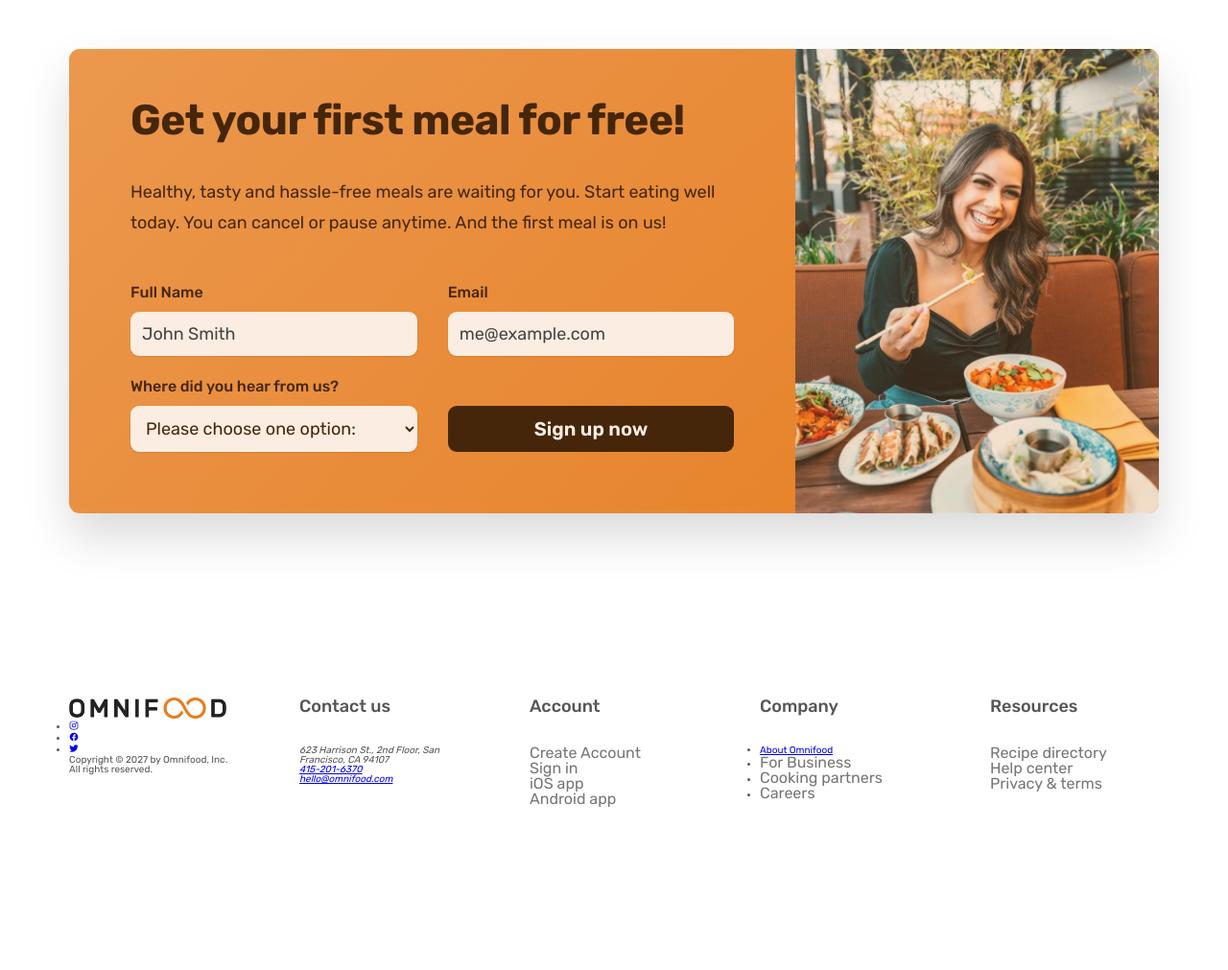
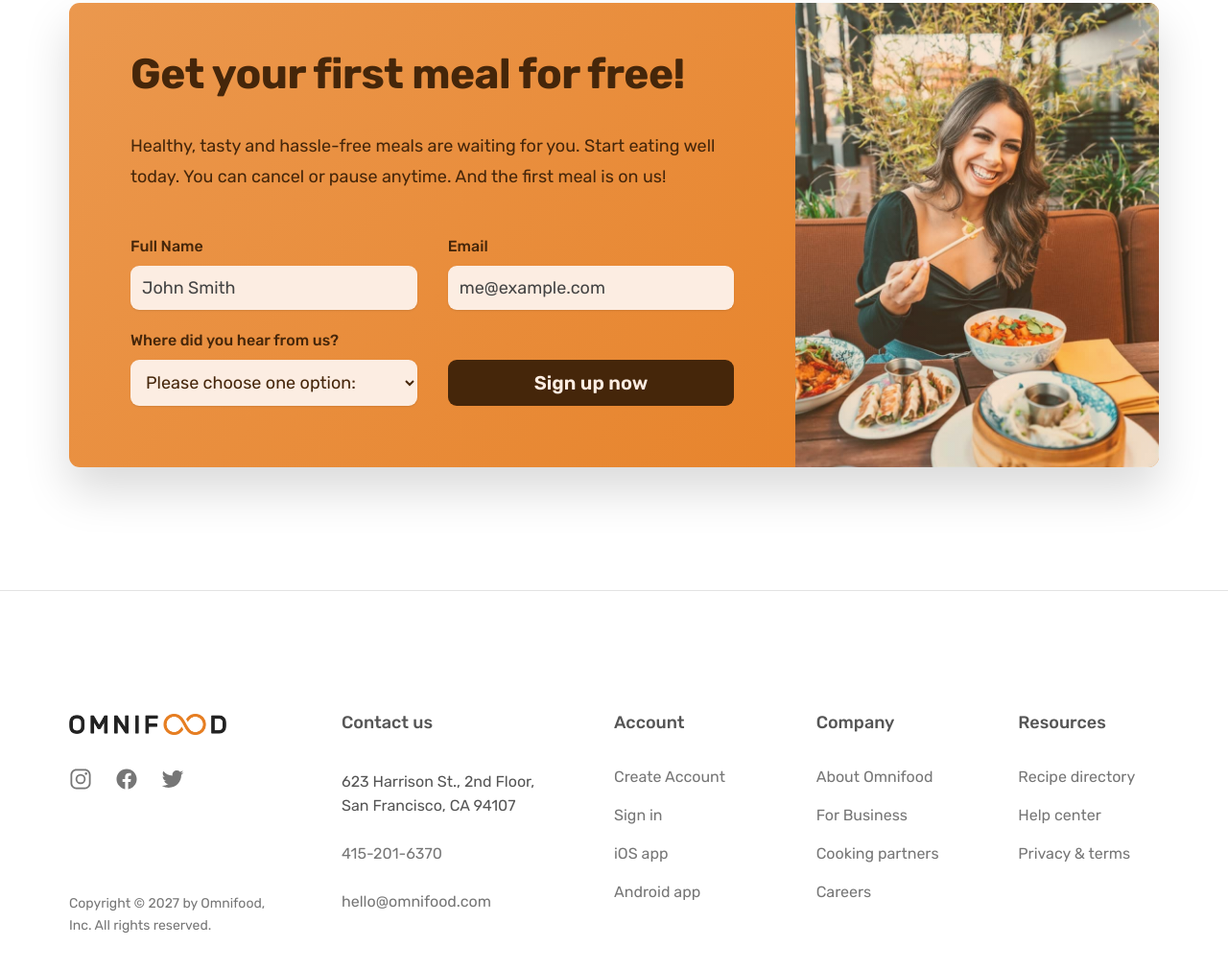
Before and after one commit to abhinav-lv/Learning-HTML-CSS, a plain HTML site: page Projects/Omnifood Project/index.html in a window 1280 px wide. Shown: the part 6244-7255 px from the top of the page at 96% size. Before the commit the page ends 7181 px from the top, so only its background shows below. Drawn offline with nearby package versions, Linux system fonts and the light colour scheme.

Commit message:
finished styling the footer

```diff
--- a/Projects/Omnifood Project/css/style.css
+++ b/Projects/Omnifood Project/css/style.css
@@ -509,7 +509,7 @@
 /* ---------------------------------------------- */
 
 .section-cta{
-    padding: 9.6rem 0;
+    padding: 4.8rem 0 12.8rem;
 }
 
 .cta{
@@ -602,17 +602,63 @@
 /* ---------------------------------------------- */
 
 .footer{
-    padding: 9.6rem 0;
+    padding: 12.8rem 0;
+    border-top: 1px solid rgb(227, 227, 227);
+}
+
+.grid--footer{
+    grid-template-columns: 1.5fr 1.5fr 1fr 1fr 1fr;
+}
+
+.logo-col{
+    display: flex;
+    flex-direction: column;
+}
+
+.footer-logo{
+    display: block;
+    margin-bottom: 3.2rem;
+}
+
+.footer-nav{
+    list-style: none;
+    display: flex;
+    flex-direction: column;
+    gap: 2.4rem;
+}
+
+.social-links{
+    list-style: none;
+    display: flex;
+    gap: 2.4rem;
+}
+
+.social-icon{
+    height: 2.4rem;
+    width: 2.4rem;
+}
+
+.copyright{
+    font-size: 1.4rem;
+    line-height: 1.6;
+    color: #767676;
+    margin-top: auto;
 }
 
 .footer-heading{
     font-size: 1.8rem;
     font-weight: 500;
-    margin-bottom: 3.2rem;
+    margin-bottom: 4rem;
 }
 
-.footer-nav{
-    list-style: none;
+.contacts{
+    font-style: normal;
+    font-size: 1.6rem;
+    line-height: 1.6;
+}
+
+.contacts p{
+    margin-bottom: 2.4rem;
 }
 
 .footer-link:link,
@@ -620,4 +666,10 @@
     text-decoration: none;
     font-size: 1.6rem;
     color: #767676;
+    transition: all 0.3s;
 }
+
+.footer-link:active,
+.footer-link:hover{
+    color: #555;
+}
--- a/Projects/Omnifood Project/index.html
+++ b/Projects/Omnifood Project/index.html
@@ -526,16 +526,22 @@
     </main>
 
     <footer class="footer">
-        <div class="container grid grid--5-cols">
+        <div class="container grid grid--footer">
             <div class="logo-col">
-                <a href="#">
+                <a href="#" class="footer-logo">
                     <img src="/img/omnifood-logo.png" alt="Omnifood" class="logo">
                 </a>
 
                 <ul class="social-links">
-                    <li><a href="#"><ion-icon name="logo-instagram"></ion-icon></a></li>
-                    <li><a href="#"><ion-icon name="logo-facebook"></ion-icon></a></li>
-                    <li><a href="#"><ion-icon name="logo-twitter"></ion-icon></a></li>
+                    <li><a class="footer-link" href="#">
+                        <ion-icon class="social-icon" name="logo-instagram"></ion-icon>
+                    </a></li>
+                    <li><a class="footer-link" href="#">
+                        <ion-icon class="social-icon" name="logo-facebook"></ion-icon>
+                    </a></li>
+                    <li><a class="footer-link" href="#">
+                        <ion-icon class="social-icon" name="logo-twitter"></ion-icon>
+                    </a></li>
                 </ul>
 
                 <p class="copyright">Copyright &copy; 2027 by Omnifood, Inc. All rights reserved.</p>
@@ -546,10 +552,10 @@
                 <address class="contacts">
                     <p>623 Harrison St., 2nd Floor, San Francisco, CA 94107</p>
                     <p>
-                        <a href="tel:415-201-6370">415-201-6370</a>
+                        <a class="footer-link" href="tel:415-201-6370">415-201-6370</a>
                     </p>
                     <p>
-                        <a href="mailto:hello@omnifood.com">hello@omnifood.com</a>
+                        <a class="footer-link" href="mailto:hello@omnifood.com">hello@omnifood.com</a>
                     </p>
                 </address>
             </div>
@@ -566,8 +572,8 @@
 
             <nav class="nav-col">
                 <p class="footer-heading">Company</p>
-                <ul class="footer-footer-linknav">
-                    <li><a class="" href="#">About Omnifood</a></li>
+                <ul class="footer-nav">
+                    <li><a class="footer-link" href="#">About Omnifood</a></li>
                     <li><a class="footer-link" href="#">For Business</a></li>
                     <li><a class="footer-link" href="#">Cooking partners</a></li>
                     <li><a class="footer-link" href="#">Careers</a></li>
```
